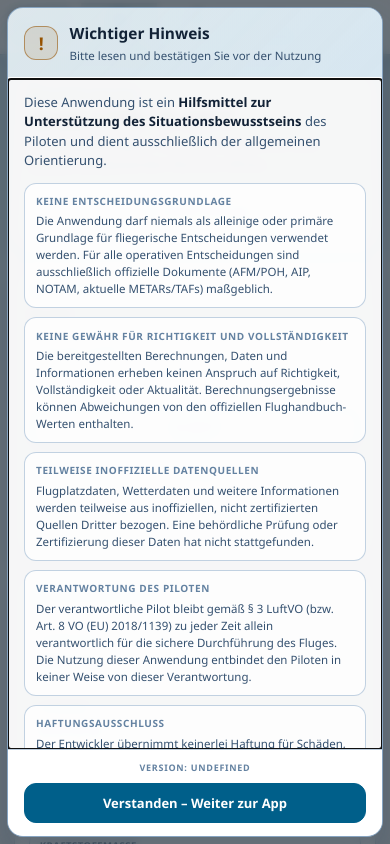
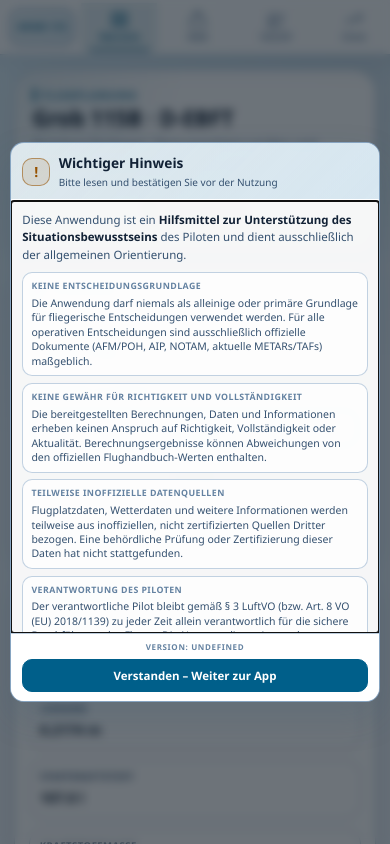
Before and after one commit to aguther/aircraft-performance, a React (Vite) app: page / in a window 390 px wide. Shown: the top 844 px of the page. Built offline with nearby package versions, Linux system fonts and the light colour scheme.

Commit message:
Compact mobile disclaimer layout

```diff
--- a/css/theme.css
+++ b/css/theme.css
@@ -738,11 +738,75 @@ html.usage-notice-active body {
 
 @media (max-width: 640px) {
   .usage-notice {
-    width: calc(100vw - 1rem);
-    height: calc(100vh - 1rem);
-    height: calc(100dvh - 1rem);
-    max-height: calc(100vh - 1rem);
-    max-height: calc(100dvh - 1rem);
-    border-radius: 16px;
+    width: calc(100vw - 1.4rem);
+    height: min(560px, calc(100vh - 1.4rem));
+    height: min(560px, calc(100dvh - 1.4rem));
+    max-height: calc(100vh - 1.4rem);
+    max-height: calc(100dvh - 1.4rem);
+    border-radius: 14px;
+  }
+
+  .usage-notice-header {
+    gap: 0.6rem;
+    padding: 0.72rem 0.82rem;
+  }
+
+  .usage-notice-icon {
+    width: 2rem;
+    height: 2rem;
+    border-radius: 10px;
+    font-size: 1rem;
+  }
+
+  .usage-notice h2 {
+    font-size: 0.98rem;
+  }
+
+  .usage-notice-intro {
+    font-size: 10px;
+  }
+
+  .usage-notice-body {
+    padding: 0.72rem 0.82rem;
+  }
+
+  .usage-notice-lead {
+    font-size: 11.5px;
+  }
+
+  .usage-notice-sections {
+    gap: 0.45rem;
+    margin-top: 0.62rem;
+  }
+
+  .usage-notice-sections section {
+    padding: 0.52rem 0.58rem;
+    border-radius: 10px;
+  }
+
+  .usage-notice-sections h3 {
+    margin-bottom: 0.18rem;
+    font-size: 8.8px;
+    letter-spacing: 0.05em;
+  }
+
+  .usage-notice-sections p {
+    font-size: 10.5px;
+    line-height: 1.38;
+  }
+
+  .usage-notice-footer {
+    padding: 0.55rem 0.82rem 0.65rem;
+  }
+
+  .usage-notice-version {
+    margin-bottom: 0.38rem;
+    font-size: 8px;
+  }
+
+  .usage-notice-confirm {
+    padding: 0.58rem 0.75rem;
+    border-radius: 10px;
+    font-size: 11.5px;
   }
 }
```
